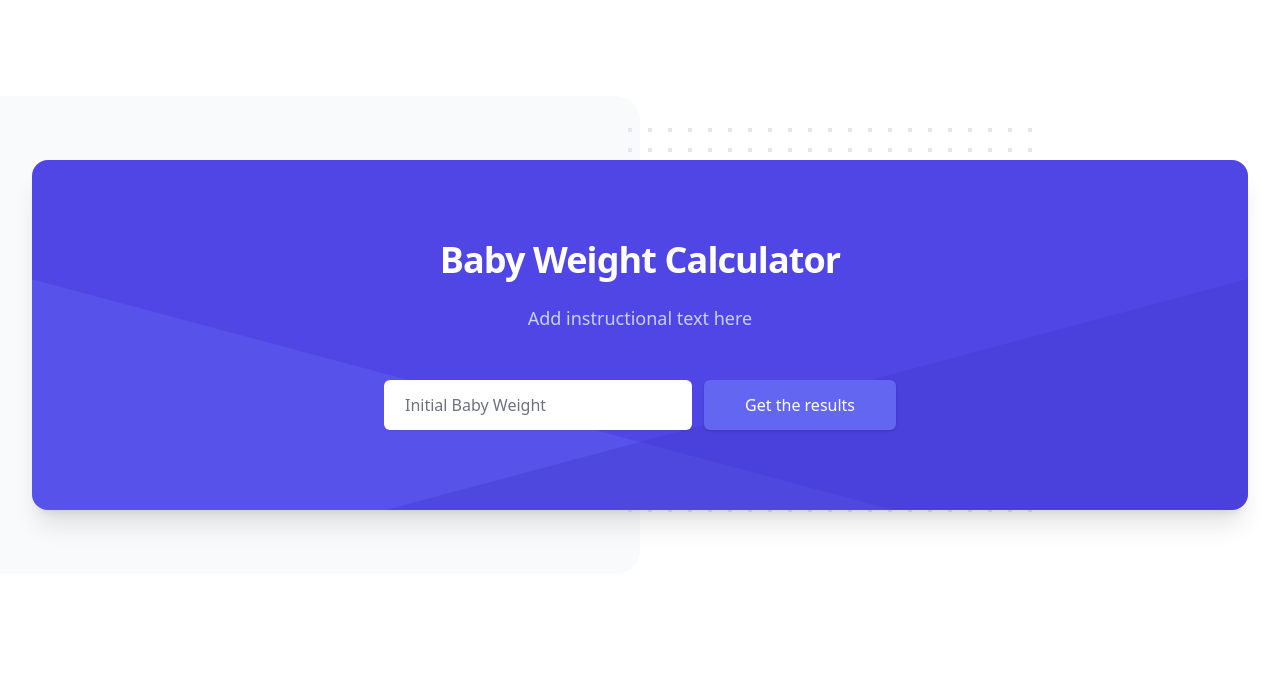
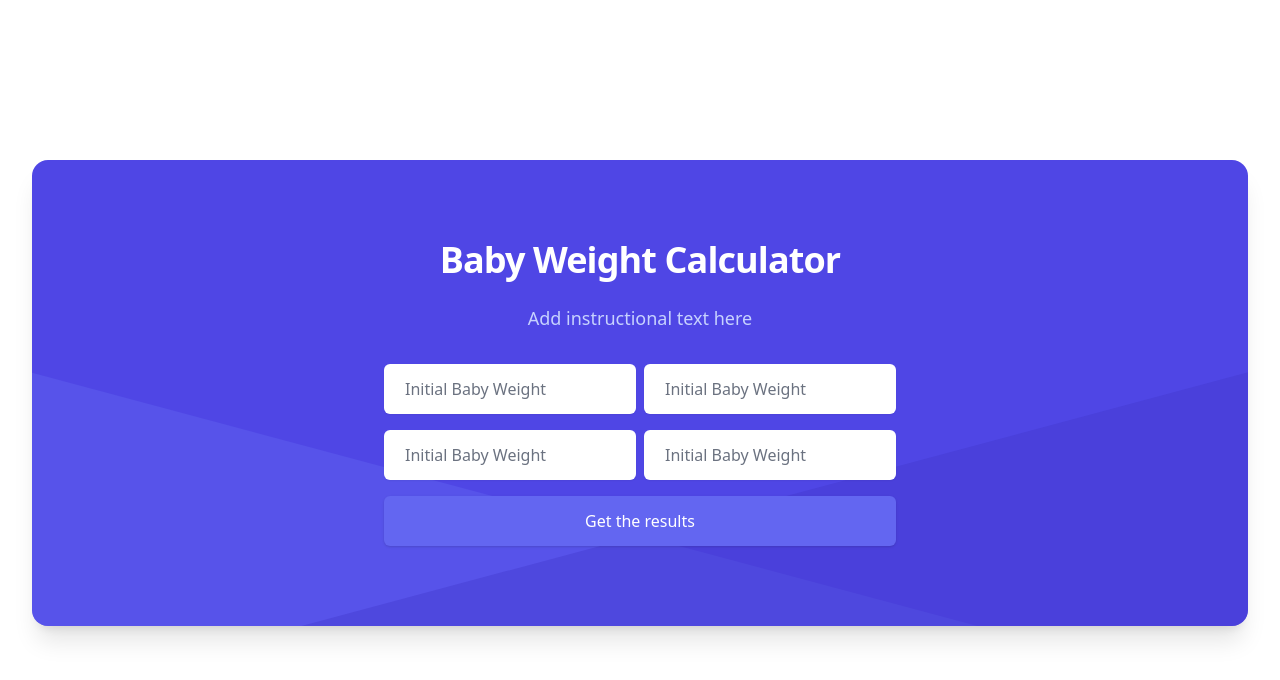
Before and after one commit to sjfortin/baby-weight-change-calculator, a Next.js app: page / in a window 1280 px wide. Shown: the top 680 px of the page. Built offline with nearby package versions, Linux system fonts and the light colour scheme.

Commit message:
cleaning...

```diff
--- a/pages/index.tsx
+++ b/pages/index.tsx
@@ -12,43 +12,8 @@ export default function Home() {
       <main>
         <div className="bg-white py-16 sm:py-24">
           <div className="relative sm:py-16">
-            <div aria-hidden="true" className="hidden sm:block">
-              <div className="absolute inset-y-0 left-0 w-1/2 rounded-r-3xl bg-gray-50" />
-              <svg
-                className="absolute top-8 left-1/2 -ml-3"
-                width={404}
-                height={392}
-                fill="none"
-                viewBox="0 0 404 392"
-              >
-                <defs>
-                  <pattern
-                    id="8228f071-bcee-4ec8-905a-2a059a2cc4fb"
-                    x={0}
-                    y={0}
-                    width={20}
-                    height={20}
-                    patternUnits="userSpaceOnUse"
-                  >
-                    <rect
-                      x={0}
-                      y={0}
-                      width={4}
-                      height={4}
-                      className="text-gray-200"
-                      fill="currentColor"
-                    />
-                  </pattern>
-                </defs>
-                <rect
-                  width={404}
-                  height={392}
-                  fill="url(#8228f071-bcee-4ec8-905a-2a059a2cc4fb)"
-                />
-              </svg>
-            </div>
             <div className="mx-auto max-w-md px-4 sm:max-w-3xl sm:px-6 lg:max-w-7xl lg:px-8">
-              <div className="relative overflow-hidden rounded-2xl bg-indigo-600 px-6 py-10 shadow-xl sm:px-12 sm:py-20">
+              <div className="relative overflow-hidden rounded-2xl bg-indigo-600 px-6 py-10 shadow-xl sm:px-4 sm:py-20">
                 <div
                   aria-hidden="true"
                   className="absolute inset-0 -mt-72 sm:-mt-32 md:mt-0"
@@ -81,10 +46,8 @@ export default function Home() {
                       Add instructional text here
                     </p>
                   </div>
-                  <form
-                    action="#"
-                    className="mt-12 sm:mx-auto sm:flex sm:max-w-lg"
-                  >
+                  <form action="#" className="mt-8 sm:mx-auto sm:max-w-lg">
+                    <div className="flex">
                       <div className="min-w-0 flex-1">
                         <label htmlFor="cta-email" className="sr-only">
                           Initial Baby Weight
@@ -96,7 +59,43 @@ export default function Home() {
                           placeholder="Initial Baby Weight"
                         />
                       </div>
-                    <div className="mt-4 sm:mt-0 sm:ml-3">
+                      <div className="min-w-0 flex-1 ml-2">
+                        <label htmlFor="cta-email" className="sr-only">
+                          Initial Baby Weight
+                        </label>
+                        <input
+                          id="cta-email"
+                          type="email"
+                          className="block w-full rounded-md border border-transparent px-5 py-3 text-base text-gray-900 placeholder-gray-500 shadow-sm focus:border-transparent focus:outline-none focus:ring-2 focus:ring-white focus:ring-offset-2 focus:ring-offset-indigo-600"
+                          placeholder="Initial Baby Weight"
+                        />
+                      </div>
+                    </div>
+                    <div className="flex mt-4">
+                      <div className="min-w-0 flex-1">
+                        <label htmlFor="cta-email" className="sr-only">
+                          Initial Baby Weight
+                        </label>
+                        <input
+                          id="cta-email"
+                          type="email"
+                          className="block w-full rounded-md border border-transparent px-5 py-3 text-base text-gray-900 placeholder-gray-500 shadow-sm focus:border-transparent focus:outline-none focus:ring-2 focus:ring-white focus:ring-offset-2 focus:ring-offset-indigo-600"
+                          placeholder="Initial Baby Weight"
+                        />
+                      </div>
+                      <div className="min-w-0 flex-1 ml-2">
+                        <label htmlFor="cta-email" className="sr-only">
+                          Initial Baby Weight
+                        </label>
+                        <input
+                          id="cta-email"
+                          type="email"
+                          className="block w-full rounded-md border border-transparent px-5 py-3 text-base text-gray-900 placeholder-gray-500 shadow-sm focus:border-transparent focus:outline-none focus:ring-2 focus:ring-white focus:ring-offset-2 focus:ring-offset-indigo-600"
+                          placeholder="Initial Baby Weight"
+                        />
+                      </div>
+                    </div>
+                    <div className="mt-4">
                       <button
                         type="submit"
                         className="block w-full rounded-md border border-transparent bg-indigo-500 px-5 py-3 text-base font-medium text-white shadow hover:bg-indigo-400 focus:outline-none focus:ring-2 focus:ring-white focus:ring-offset-2 focus:ring-offset-indigo-600 sm:px-10"
```
Lines whose indentation alone changed are shown as unchanged.
